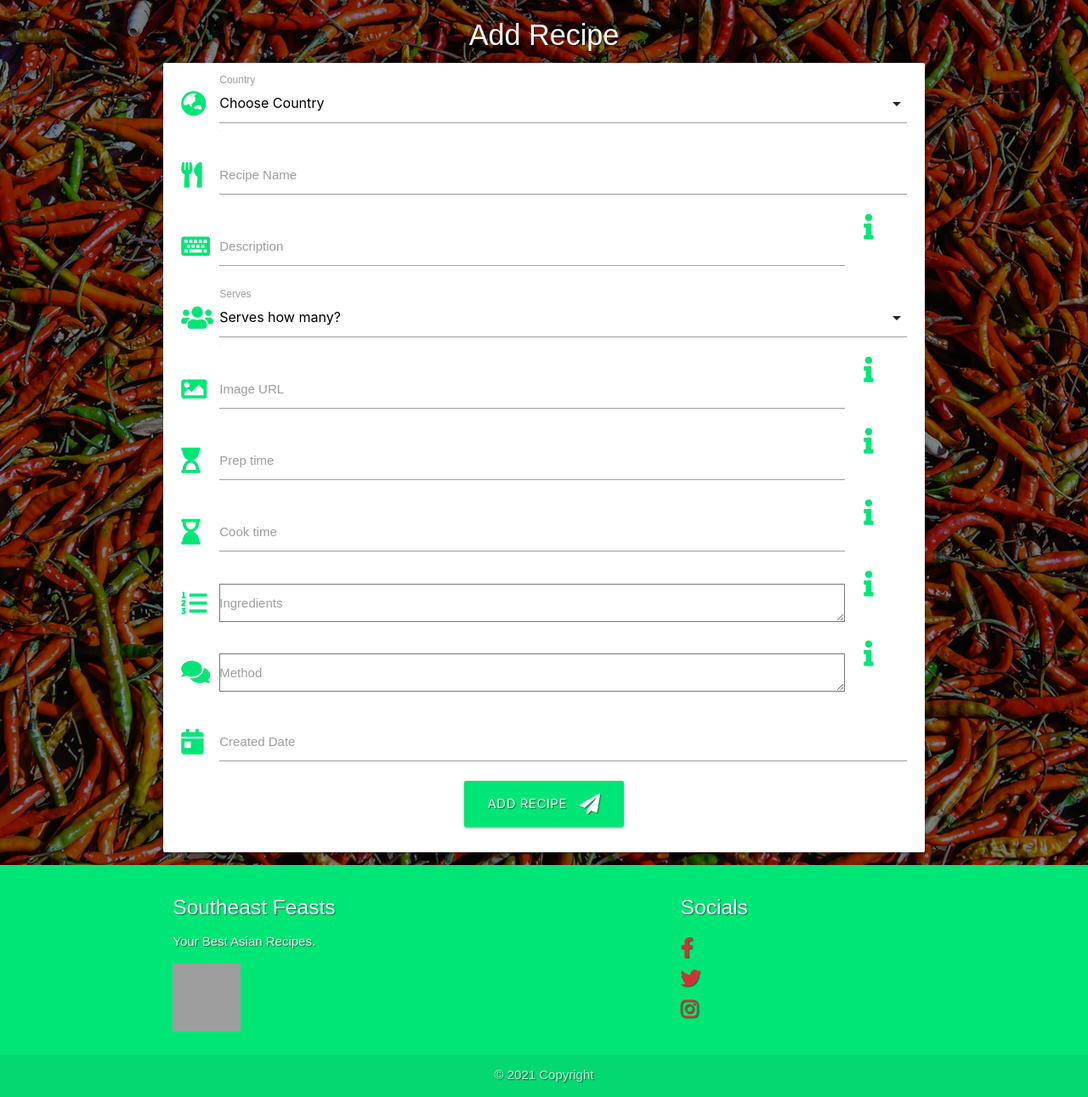
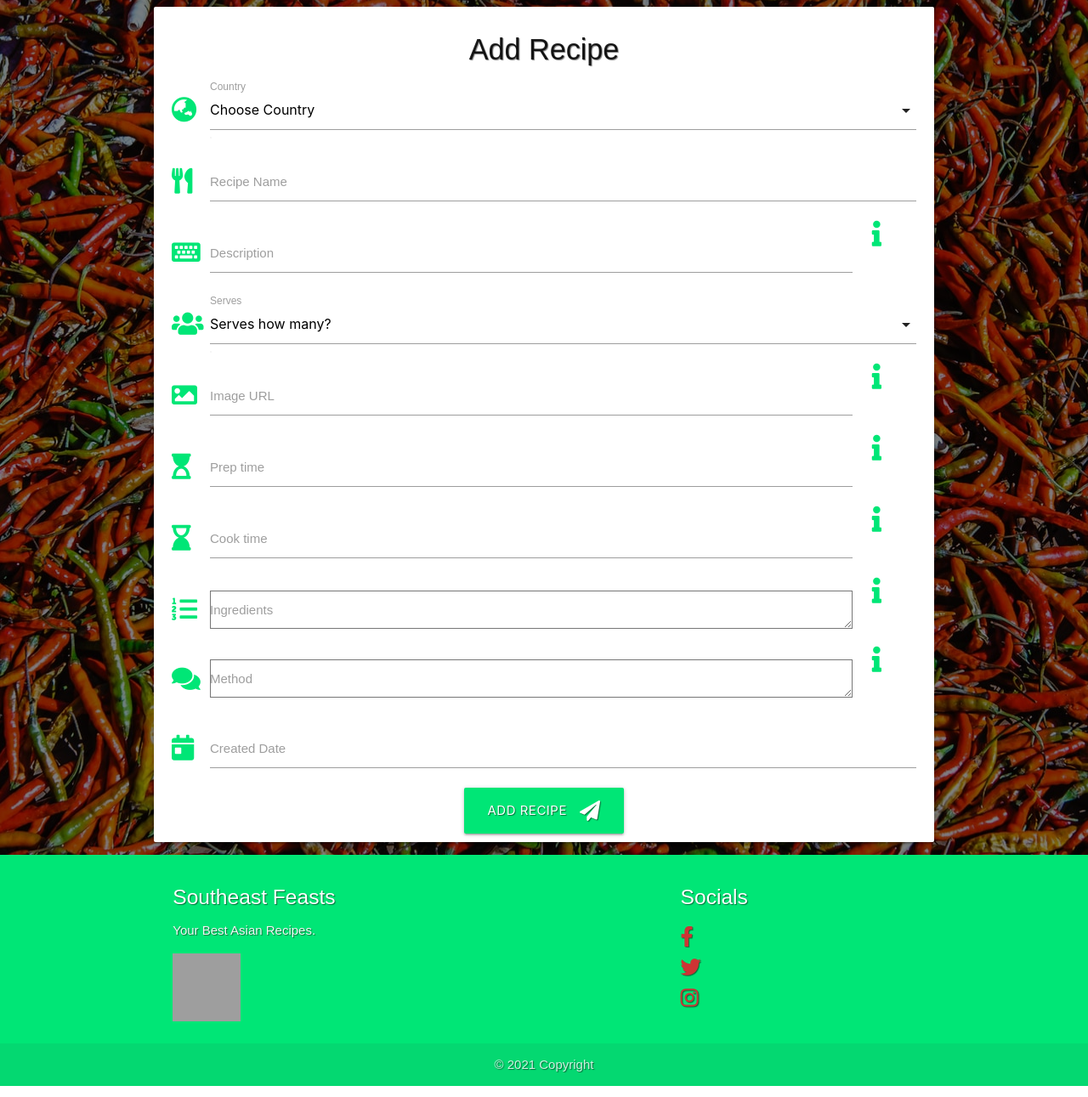
Before and after one commit to lukehanson2429/southeast-feasts, a Flask app: template templates/add_recipe.html in a window 1280 px wide. Shown: the part 64-1355 px from the top of the page at 85% size. Run offline with Flask 2, Linux system fonts and the light colour scheme; the template is opened without the code that fills it, so the values that code supplies are empty; some libraries are stand-ins or nearby versions; some web fonts are replaced; grey boxes are pictures that could not be loaded.

Commit message:
add recipe title now within card panel

```diff
--- a/templates/add_recipe.html
+++ b/templates/add_recipe.html
@@ -2,10 +2,9 @@
 {% block content %}
 <div class="add-recipe-bg-img">
 <div class="container">
-    <h4 class="center align white-text nav-shadow">Add Recipe</h4>
-    <div class="row card-panel">
         <form class="col s12" method="POST" action="{{ url_for('add_recipe') }}">
-            <div class="row">
+            <div class="row card-panel">
+                <h4 class="nav-shadow center align">Add Recipe</h4>
                 <!-- Choose Country dropdown field-->
                 <div class="input-field col s12">
                     <i class="fas fa-globe-asia prefix green-text text-accent-3"></i>
@@ -124,5 +123,4 @@
         </form>
     </div>
 </div>
-</div>
 {% endblock %}
```
